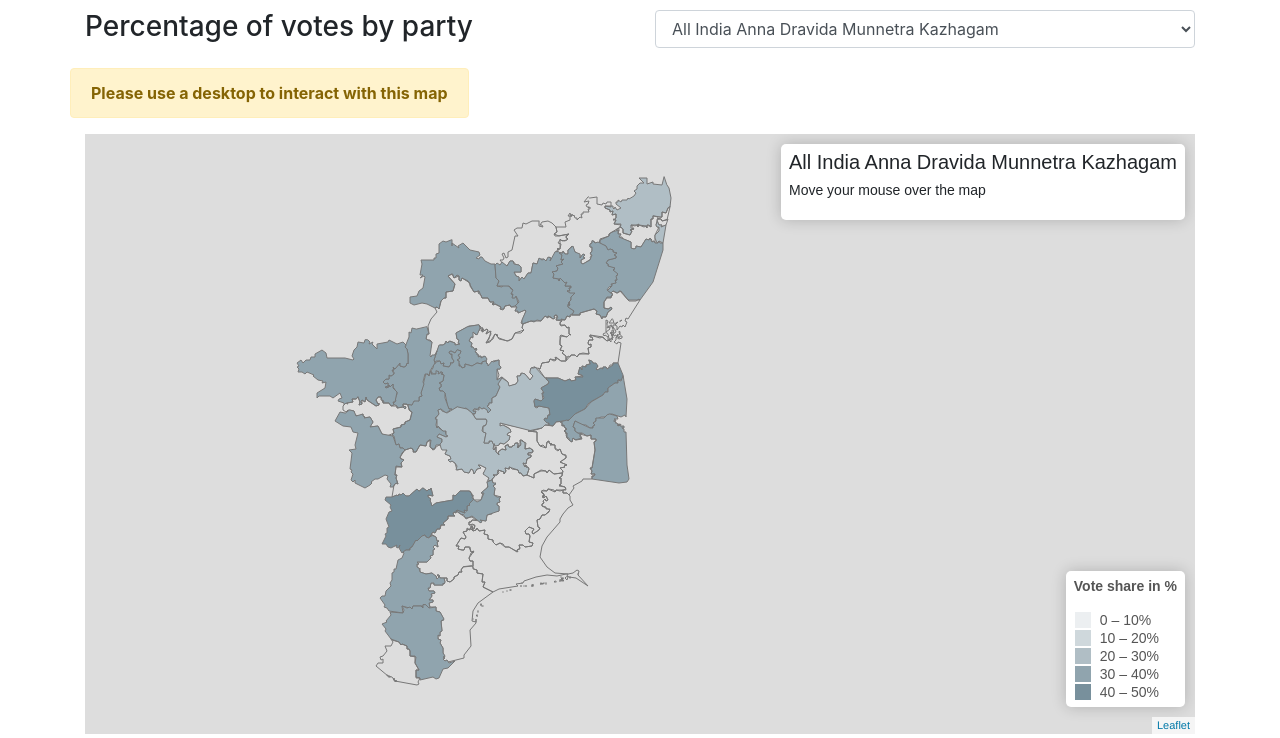
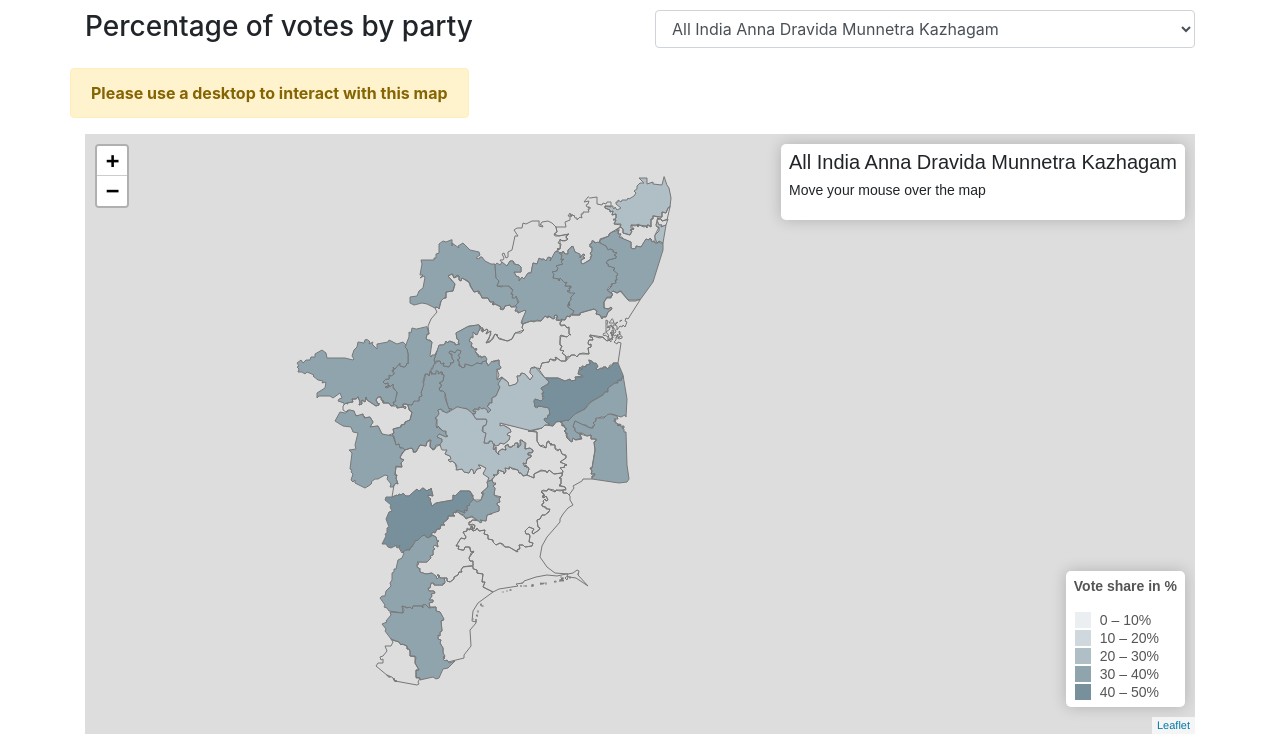
Before and after one commit to tecoholic/LokShaba2019, a website: page docs/party_wise.html in a window 1280 px wide. Shown: the part 62-800 px from the top of the page. Drawn offline with Linux system fonts and the light colour scheme.

Commit message:
set min and max zooms for phone usage

```diff
--- a/docs/party_wise.html
+++ b/docs/party_wise.html
@@ -113,8 +113,8 @@
   var map = L.map("map", {
     center: [10.8, 80],
     zoom: 7,
-    zoomControl: false,
-    dragging: false,
+      minZoom: 5,
+      maxZoom: 9,
     doubleClickZoom: false,
     scrollWheelZoom: false
   });
```
Also changed, not shown: docs/index.html (+0 -1 lines).
